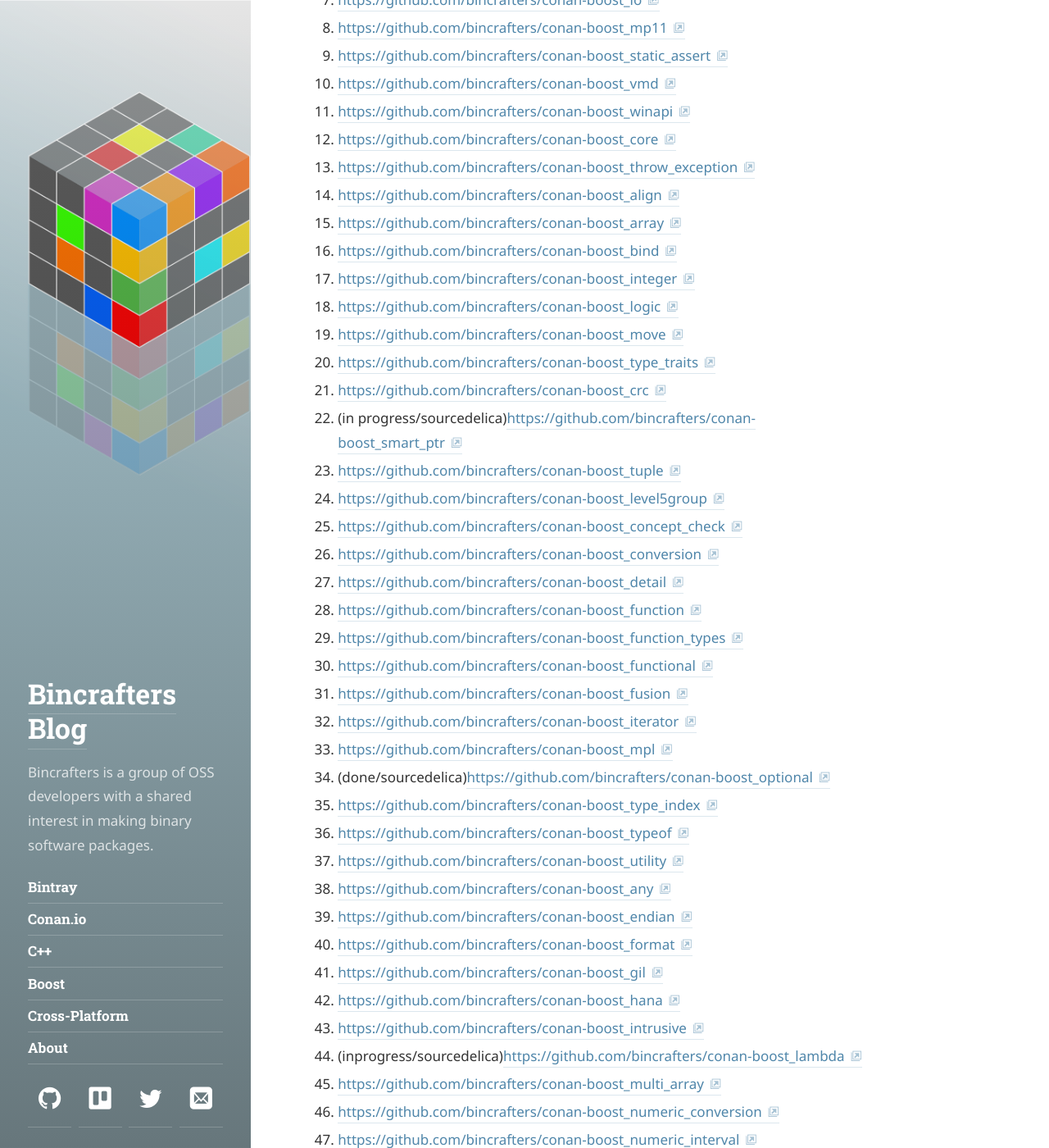
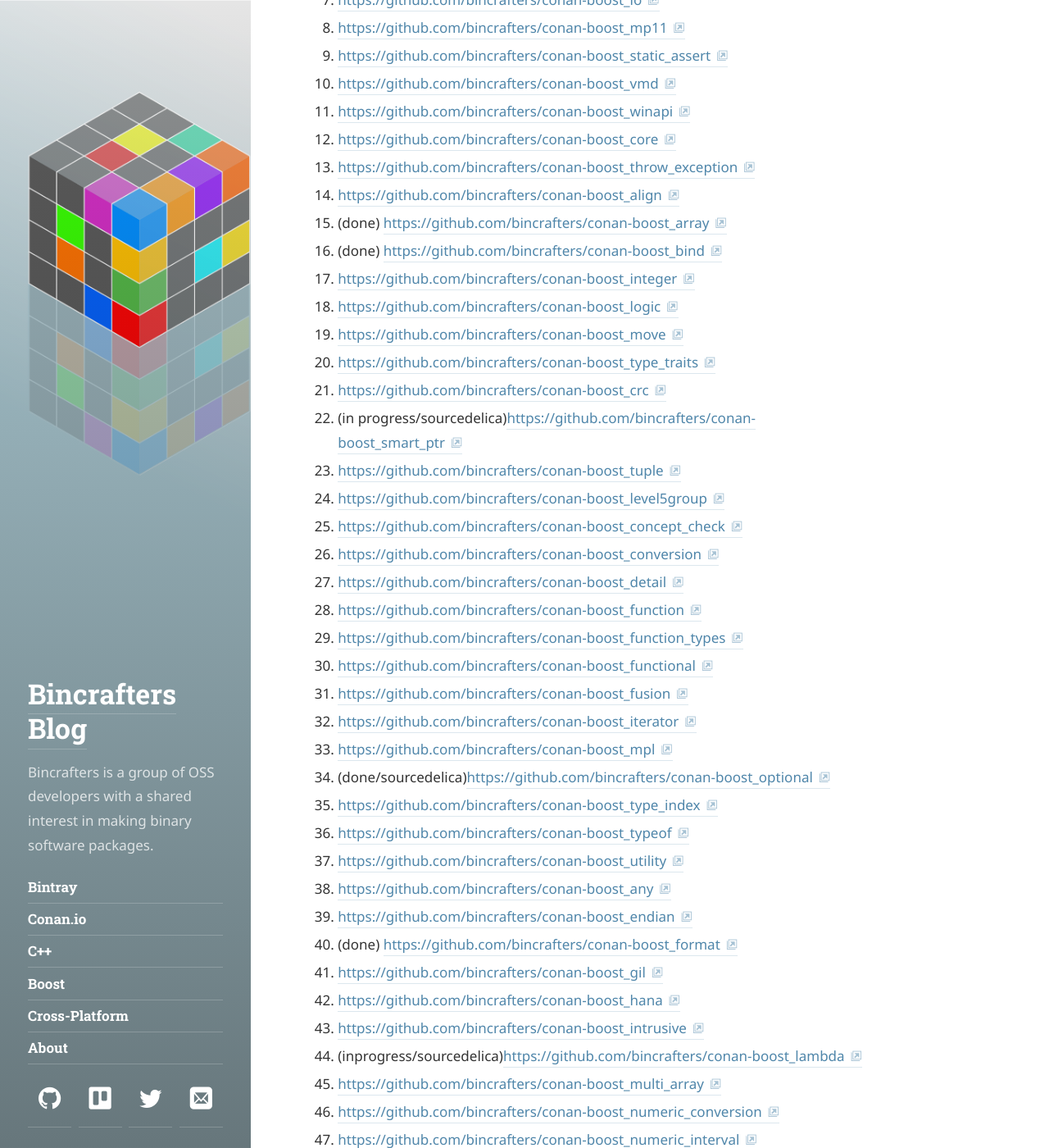
Before and after one commit to bincrafters/bincrafters.github.io, a Jekyll site: the page built from _posts/2018-02-12-Conan-Package-Boost-1-66-0.md, in a window 1280 px wide and 1400 px high, scrolled down 2479 px. Shown: the whole window at 82% size. Built offline with Jekyll 4.4.1, drawn with Linux system fonts in a browser that asks for light colours; some web fonts are replaced.

Commit message:
Update 2018-02-12-Conan-Package-Boost-1-66-0.md

```diff
--- a/_posts/2018-02-12-Conan-Package-Boost-1-66-0.md
+++ b/_posts/2018-02-12-Conan-Package-Boost-1-66-0.md
@@ -57,8 +57,8 @@ Example: [Boost Random test_package](https://github.com/bincrafters/conan-boost_
 1. [https://github.com/bincrafters/conan-boost_core](https://github.com/bincrafters/conan-boost_core)
 1. [https://github.com/bincrafters/conan-boost_throw_exception](https://github.com/bincrafters/conan-boost_throw_exception)
 1. [https://github.com/bincrafters/conan-boost_align](https://github.com/bincrafters/conan-boost_align)
-1. [https://github.com/bincrafters/conan-boost_array](https://github.com/bincrafters/conan-boost_array)
-1. [https://github.com/bincrafters/conan-boost_bind](https://github.com/bincrafters/conan-boost_bind)
+1. (done) [https://github.com/bincrafters/conan-boost_array](https://github.com/bincrafters/conan-boost_array)
+1. (done) [https://github.com/bincrafters/conan-boost_bind](https://github.com/bincrafters/conan-boost_bind)
 1. [https://github.com/bincrafters/conan-boost_integer](https://github.com/bincrafters/conan-boost_integer)
 1. [https://github.com/bincrafters/conan-boost_logic](https://github.com/bincrafters/conan-boost_logic)
 1. [https://github.com/bincrafters/conan-boost_move](https://github.com/bincrafters/conan-boost_move)
@@ -82,7 +82,7 @@ Example: [Boost Random test_package](https://github.com/bincrafters/conan-boost_
 1. [https://github.com/bincrafters/conan-boost_utility](https://github.com/bincrafters/conan-boost_utility)
 1. [https://github.com/bincrafters/conan-boost_any](https://github.com/bincrafters/conan-boost_any)
 1. [https://github.com/bincrafters/conan-boost_endian](https://github.com/bincrafters/conan-boost_endian)
-1. [https://github.com/bincrafters/conan-boost_format](https://github.com/bincrafters/conan-boost_format)
+1. (done) [https://github.com/bincrafters/conan-boost_format](https://github.com/bincrafters/conan-boost_format)
 1. [https://github.com/bincrafters/conan-boost_gil](https://github.com/bincrafters/conan-boost_gil)
 1. [https://github.com/bincrafters/conan-boost_hana](https://github.com/bincrafters/conan-boost_hana)
 1. [https://github.com/bincrafters/conan-boost_intrusive](https://github.com/bincrafters/conan-boost_intrusive)
@@ -100,7 +100,7 @@ Example: [Boost Random test_package](https://github.com/bincrafters/conan-boost_
 1. [https://github.com/bincrafters/conan-boost_range](https://github.com/bincrafters/conan-boost_range)
 1. [https://github.com/bincrafters/conan-boost_ratio](https://github.com/bincrafters/conan-boost_ratio)
 1. [https://github.com/bincrafters/conan-boost_circular_buffer](https://github.com/bincrafters/conan-boost_circular_buffer)
-1. [https://github.com/bincrafters/conan-boost_foreach](https://github.com/bincrafters/conan-boost_foreach)
+1. (done) [https://github.com/bincrafters/conan-boost_foreach](https://github.com/bincrafters/conan-boost_foreach)
 1. [https://github.com/bincrafters/conan-boost_lexical_cast](https://github.com/bincrafters/conan-boost_lexical_cast)
 1. [https://github.com/bincrafters/conan-boost_proto](https://github.com/bincrafters/conan-boost_proto)
 1. [https://github.com/bincrafters/conan-boost_unordered](https://github.com/bincrafters/conan-boost_unordered)
```
